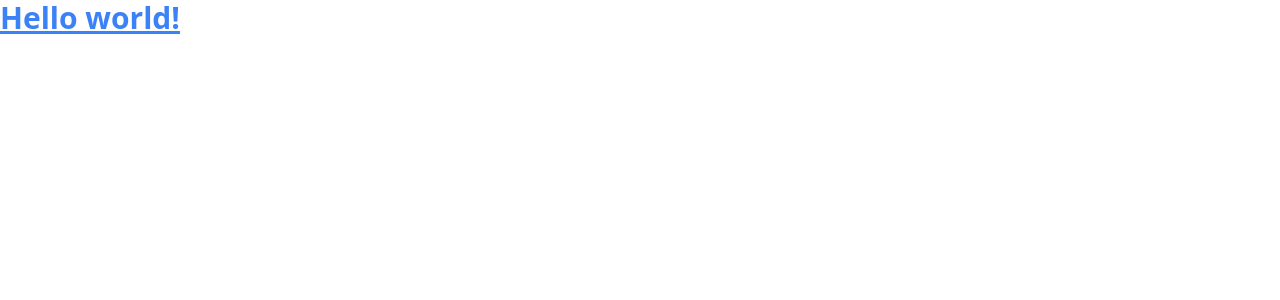
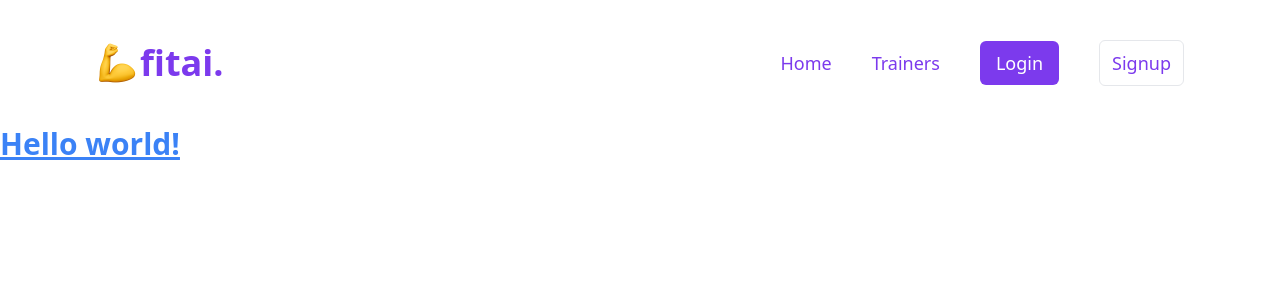
Before and after one commit to Nishantjain10/fitAI, a Next.js app: page / in a window 1280 px wide. Shown: the top 300 px of the page. Built offline with nearby package versions, Linux system fonts and the light colour scheme.

Commit message:
Updated Navbar

```diff
--- a/app/layout.tsx
+++ b/app/layout.tsx
@@ -1,4 +1,5 @@
 import './globals.css'
+import Navbar from "./components/Navbar";
 
 export default function RootLayout({
   children,
@@ -7,12 +8,10 @@ export default function RootLayout({
 }) {
   return (
     <html lang="en">
-      {/*
-        <head /> will contain the components returned by the nearest parent
-        head.tsx. Find out more at https://beta.nextjs.org/docs/api-reference/file-conventions/head
-      */}
-      <head />
-      <body>{children}</body>
-    </html>
+    <body>
+      <Navbar />
+      {children}
+    </body>
+  </html>
   )
 }
```
